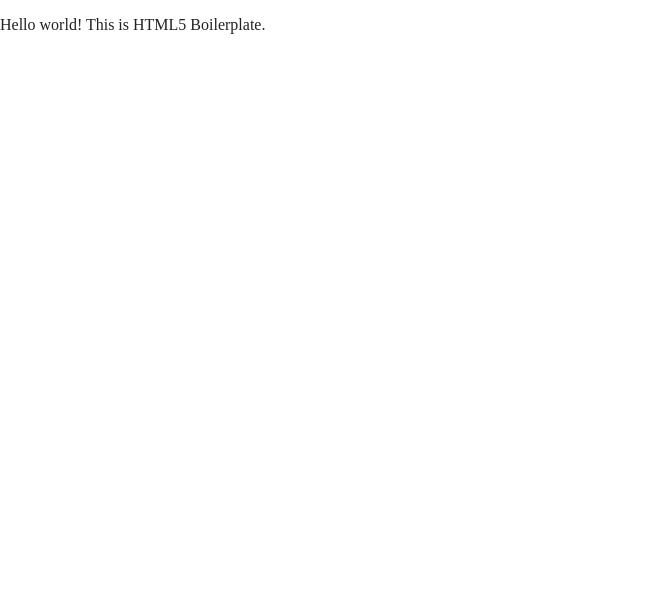
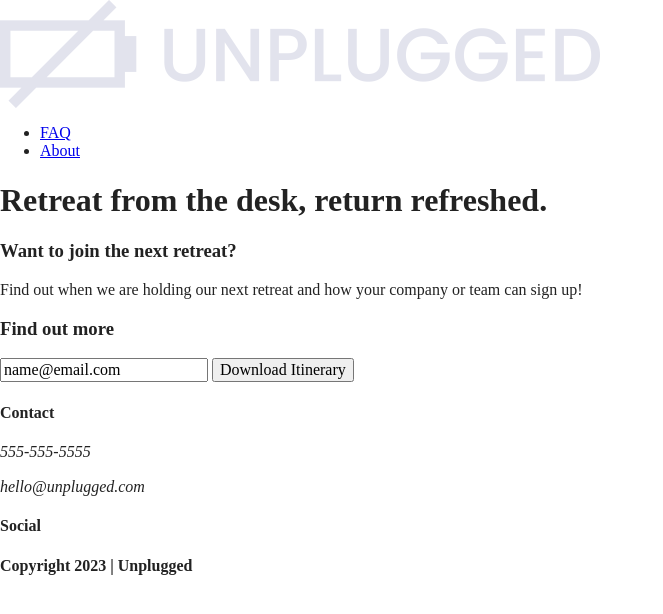
Before and after one commit to kerdaino/unplugged, a website built with Parcel: page index.html in a window 1280 px wide. Shown: the whole page, without its empty margins (0-663 px from the left). Built offline with nearby package versions, Linux system fonts and the light colour scheme.

Commit message:
first-commit

```diff
--- a/index.html
+++ b/index.html
@@ -3,7 +3,7 @@
 
 <head>
   <meta charset="utf-8">
-  <title></title>
+  <title>Unplugged-homepage</title>
   <meta name="description" content="">
   <meta name="viewport" content="width=device-width, initial-scale=1">
 
@@ -24,8 +24,58 @@
 
 <body>
 
-  <!-- Add your site or application content here -->
-  <p>Hello world! This is HTML5 Boilerplate.</p>
+  <!-- content wrapper -->
+  <header>
+    <div>
+      <a href="#"><img src="img/unpluggedlogo.png" alt="unpluggedlogo"></a>
+      <div></div>
+      <nav>
+        <ul>
+          <li><a href="faq/index.html" target="_blank" rel="noopener">FAQ</a></li>
+          <li><a href="about/index.html" target="_blank" rel="noopener">About</a></li>
+        </ul>
+      </nav>
+    </div>
+  </header>
+  <!-- main wrapper -->
+  <main>
+    <section class="hero-area">
+      <h1>Retreat from the desk, return refreshed.</h1>
+    </section>
+    <aside>
+      <h3>Want to join the next retreat?</h3>
+      <p>Find out when we are holding our next retreat and how your company or team can sign up!</p>
+      <h3>Find out more</h3>
+      <div>
+        <input type="text" name="name" value="name@email.com">
+        <input type="button" value="Download Itinerary">
+      </div>
+    </aside>
+  </main>
+  <!-- footer content-wrapper -->
+  <footer>
+    <div>
+      <div>
+        <h4>Contact</h4>
+        <address>
+          <p>555-555-5555</p>
+          <p>hello@unplugged.com</p>
+        </address>
+        <div>
+          <div><!--social links here -->
+            <h4>Social</h4>
+            <p><a href="https://www.facebook.com/kerdainodevs" target="_blank" rel="noopener"></a></p>
+            <p><a href="https://www.twitter.com/kerdainodevs" target="_blank" rel="noopener"></a></p>
+            <p><a href="https://www.instagram.com/kerdainodevs" target="_blank" rel="noopener"></a></p>
+          </div>
+        </div>
+      </div> <!--footer content ends-->
+    </div> <!--footer content-wrapper ends-->
+
+    <div>
+      <h4>Copyright 2023 | Unplugged</h4>
+    </div>
+  </footer>
   <script src="js/vendor/modernizr-3.11.2.min.js"></script>
   <script src="js/plugins.js"></script>
   <script src="js/main.js"></script>
```
Also changed, not shown: about/index.html (+43 -3 lines), faq/index.html (+43 -3 lines), img/unplugged-retreat-features.jpg (added), img/unpluggedlogo.png (added), 2 other files.
